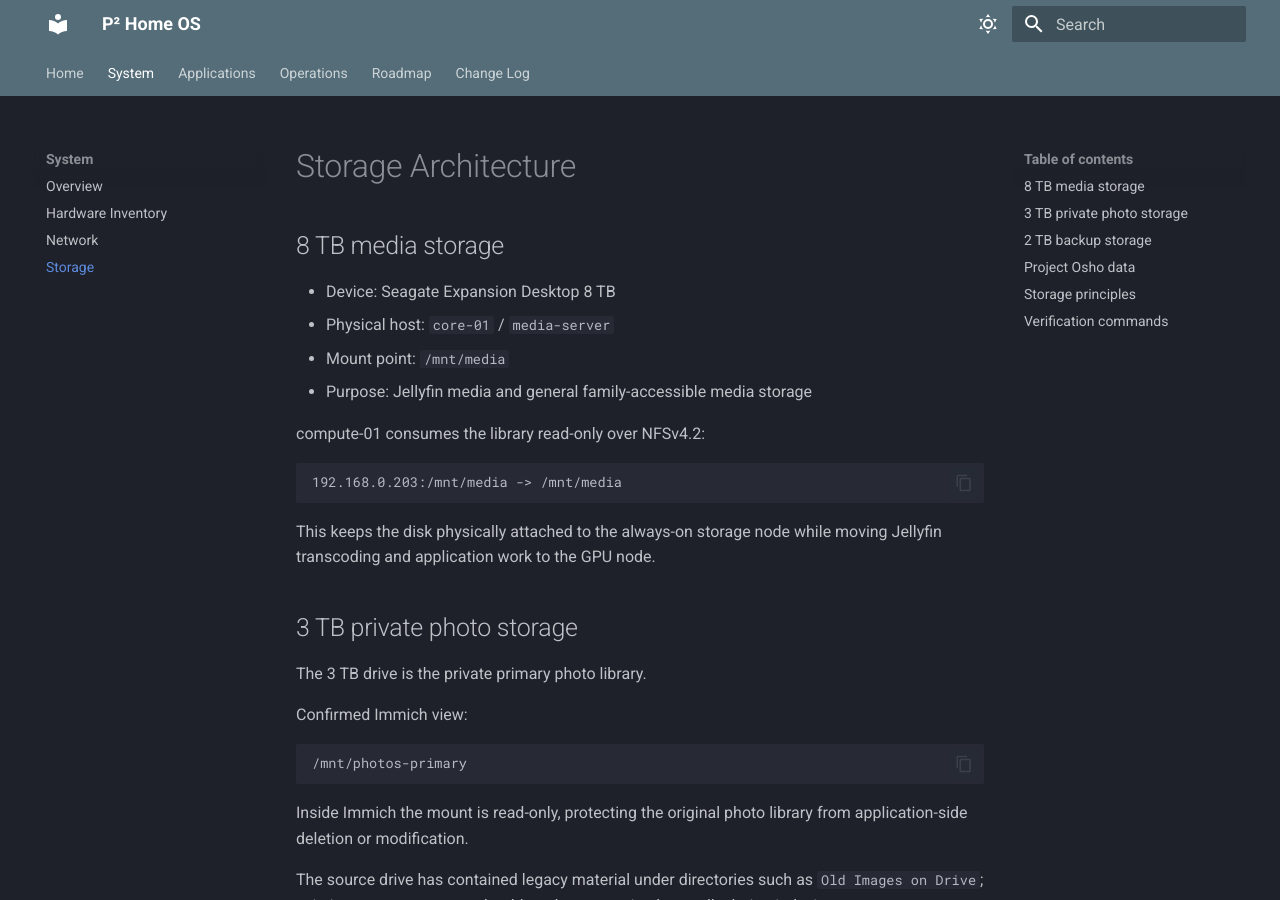
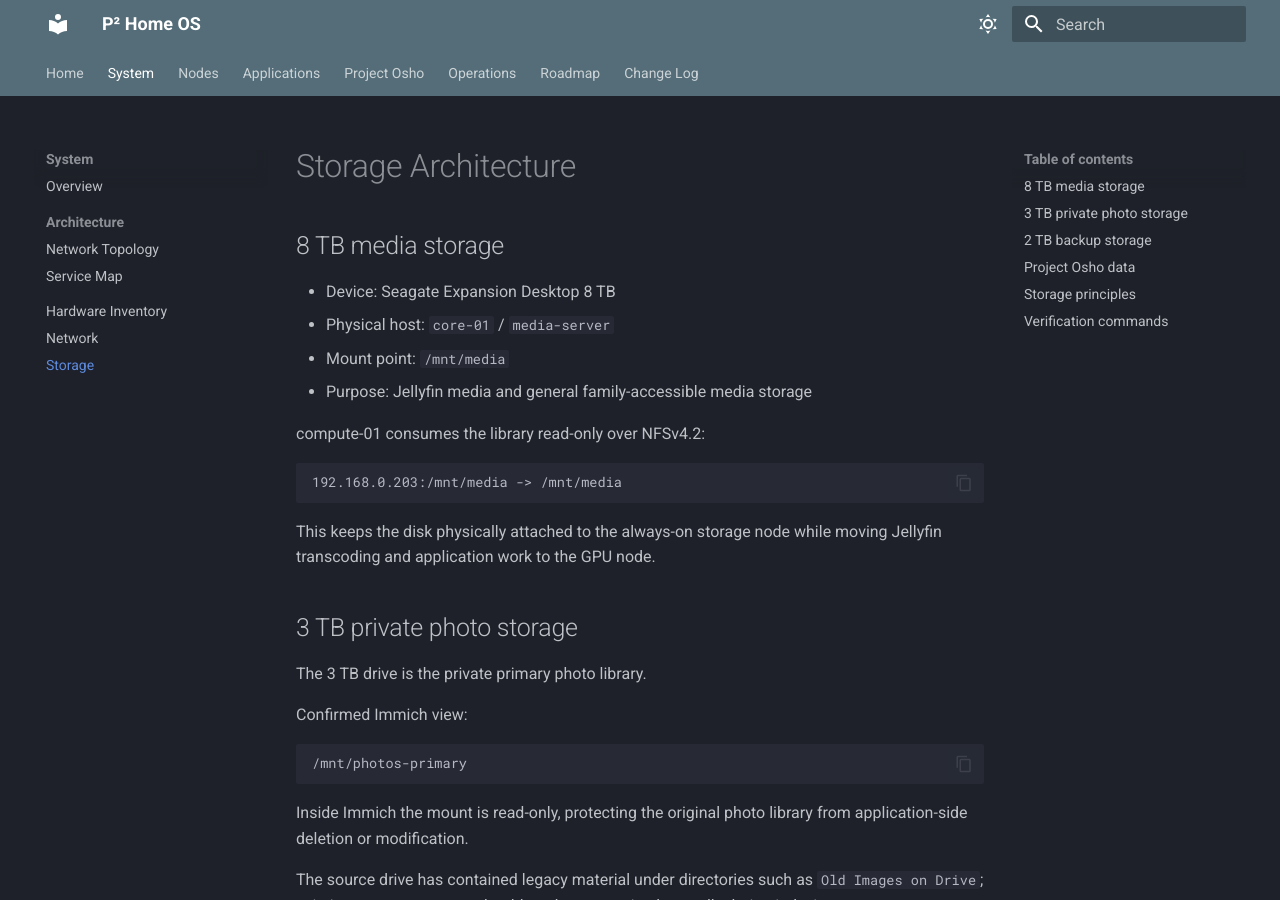
Before and after one commit to prabhat324/p2-home-os, an MkDocs documentation site: the page built from docs/04-storage.md, in a window 1280 px wide and 900 px high. Built offline with MkDocs 1.6.1 and Material for MkDocs 9.7.7, drawn with Linux system fonts in a browser that asks for light colours; some of the changed lines change nothing that is shown; some of the changed text lies outside the part shown.

Commit message:
docs: expose cluster and Osho pages in navigation

```diff
--- a/mkdocs.yml
+++ b/mkdocs.yml
@@ -1,5 +1,5 @@
 site_name: P² Home OS
-site_description: Home server, networking and smart-home operations manual
+site_description: Home infrastructure, compute, storage, AI and automation operations manual
 site_author: Prabhat
 site_url: http://docs.home.arpa
 
@@ -47,12 +47,29 @@ nav:
   - Home: index.md
   - System:
       - Overview: 01-system-overview.md
+      - Architecture:
+          - Network Topology: 01-architecture/network-topology.md
+          - Service Map: 01-architecture/service-map.md
       - Hardware Inventory: 02-hardware-inventory.md
       - Network: 03-network.md
       - Storage: 04-storage.md
+  - Nodes:
+      - core-01 / media-server: 02-core/core-01.md
+      - compute-01: 03-compute/compute-01.md
+      - compute-01 As-Built: compute-01-as-built.md
+      - compute-02: 03-compute/compute-02.md
+      - compute-03: 03-compute/compute-03.md
   - Applications:
-      - Docker Services: 05-services.md
-      - Smart Home: 06-smart-home.md
+      - Services: 05-services.md
+      - Smart Home & Voice: 06-smart-home.md
+  - Project Osho:
+      - Overview: 12-project-osho/index.md
+      - Architecture: 12-project-osho/architecture.md
+      - Pipeline: 12-project-osho/pipeline.md
+      - Services & Paths: 12-project-osho/services-and-paths.md
+      - Dashboard: 12-project-osho/dashboard.md
+      - YouTube Publishing: 12-project-osho/youtube-publishing.md
+      - Operations: 12-project-osho/operations.md
   - Operations:
       - Backup Strategy: 07-backups.md
       - Maintenance: 08-maintenance.md
```
